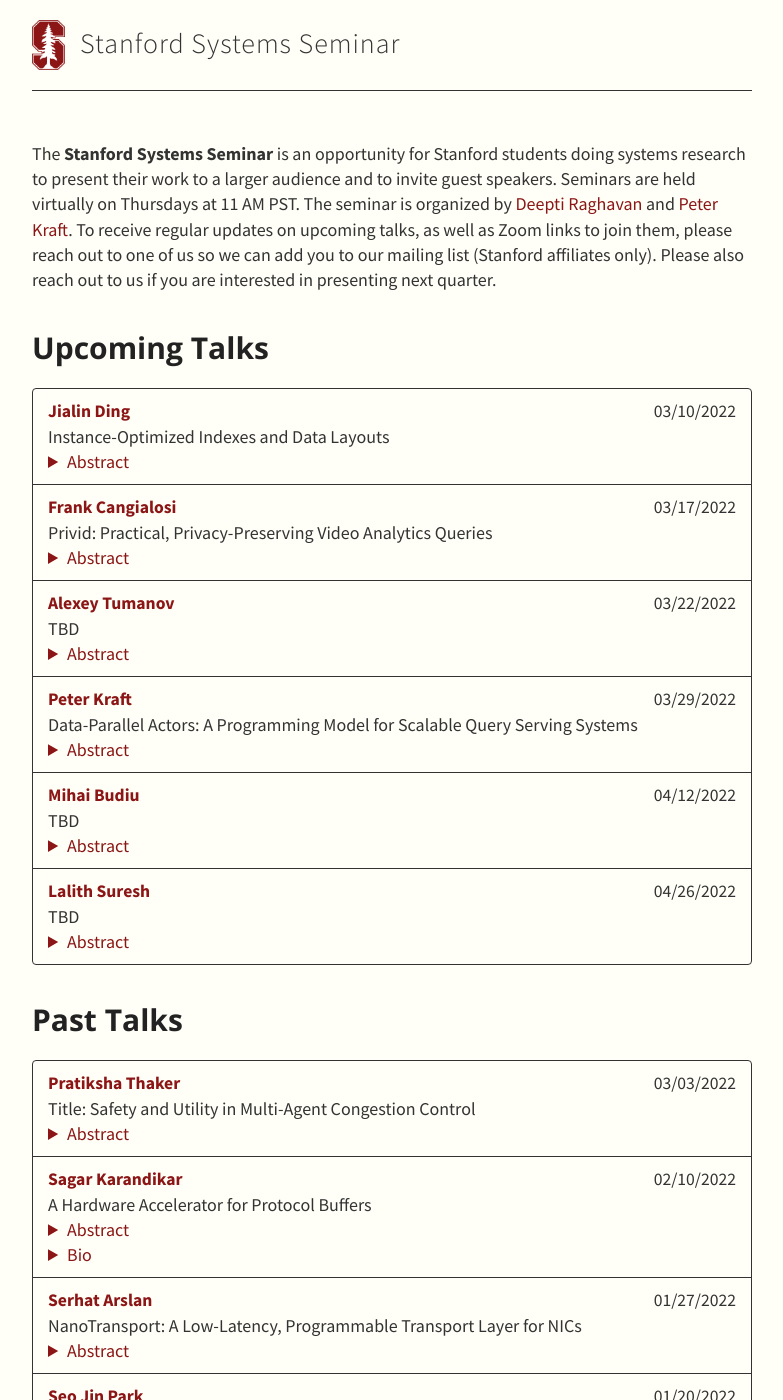
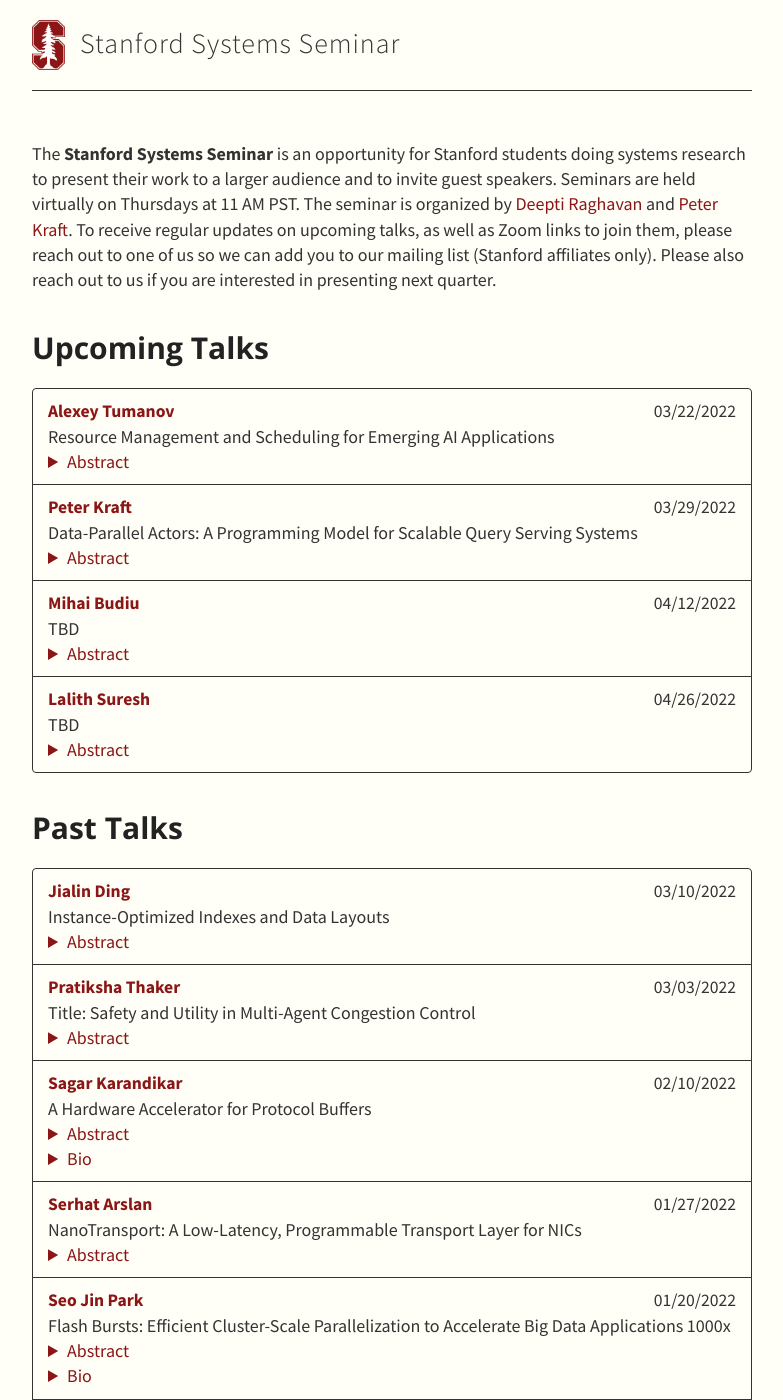
Before and after one commit to stanford-systems-seminar/stanford-systems-seminar.github.io, a Jekyll site: the page built from index.md, in a window 1280 px wide and 1400 px high. Shown: the whole window, without its empty margins (248-1031 px from the left). Built offline with Jekyll 4.4.1, drawn with Linux system fonts in a browser that asks for light colours.

Commit message:
Update talks.yml

```diff
--- a/_data/talks.yml
+++ b/_data/talks.yml
@@ -1,24 +1,11 @@
 - type: Upcoming Talks
   members:
-      - speaker: Jialin Ding
-        date: 03/10/2022
-        title: "Instance-Optimized Indexes and Data Layouts"
-        abstract: "Scanning and filtering over multi-dimensional tables are key operations in modern analytical database engines. To optimize the performance
-of these operations, databases often use multi-dimensional indexes or specialized data layouts (e.g., Z-order). However, these schemes are hard to tune and their performance is inconsistent.
-In this talk, I will present Flood and Tsunami, two learned multi-dimensional read-optimized indexes for in-memory analytic workloads. By automatically
-co-optimizing the index structure and data layout for a particular dataset and workload, Flood and Tsunami achieve up to 10X faster query performance and 100X smaller index size than optimally-tuned traditional indexes. I will conclude by giving
-a brief overview of ongoing work on incorporating instance-optimized data layouts into SageDB, a learned database system."
-        website: https://jialinding.github.io/
-      - speaker: Frank Cangialosi
-        date: 03/17/2022
-        title: "Privid: Practical, Privacy-Preserving Video Analytics Queries"
-        abstract: "TBD"
-        website: https://people.csail.mit.edu/frankc/
       - speaker: Alexey Tumanov
         date: 03/22/2022
-        title: "TBD"
-        abstract: "TBD"
+        title: "Resource Management and Scheduling for Emerging AI Applications"
+        abstract: "My current research interest is in systems support and resource management for distributed machine learning frameworks and applications. Specifically, I am currently working on distributed systems and resource management algorithms for soft-real time Machine Learning inference. This builds on award-winning (Best Student Paper, EuroSys'16) body of R&D at Carnegie Mellon modeling, designing, and developing abstractions, primitives, algorithms and systems for a general resource management framework for static and dynamic heterogeneity, hard and soft placement constraints, time-varying resource capacity guarantees, and combinatorial constraints in heterogeneous resource contexts. Earlier motivating work published in ACM SoCC'12 recently led to a Test of Time award at SoCC'21. I focus on developing algorithms and building systems that support an array of practical aspects of Machine Learning."
         website: https://faculty.cc.gatech.edu/~atumanov/
+        bio: "I am a tenure-track Assistant Professor in the School of Computer Science at Georgia Tech since August 2019. I completed my postdoc at the University of California, Berkeley, working with Ion Stoica and collaborating closely with Joseph Gonzalez. I completed my Ph.D. at Carnegie Mellon University, advised by Gregory Ganger. At Carnegie Mellon, I was honored by the prestigious NSERC Alexander Graham Bell Canada Graduate Scholarship (NSERC CGS-D3) and partially funded by the Intel Science and Technology Centre for Cloud Computing (ISTC-CC) and the Parallel Data Lab (PDL) industry consortium."
       - speaker: Peter Kraft
         date: 03/29/2022
         title: "Data-Parallel Actors: A Programming Model for Scalable Query Serving Systems"
@@ -36,6 +23,15 @@ a brief overview of ongoing work on incorporating instance-optimized data layout
         website: https://research.vmware.com/researchers/lalith-suresh
 - type: Past Talks
   members:
+    - speaker: Jialin Ding
+      date: 03/10/2022
+      title: "Instance-Optimized Indexes and Data Layouts"
+      abstract: "Scanning and filtering over multi-dimensional tables are key operations in modern analytical database engines. To optimize the performance
+of these operations, databases often use multi-dimensional indexes or specialized data layouts (e.g., Z-order). However, these schemes are hard to tune and their performance is inconsistent.
+In this talk, I will present Flood and Tsunami, two learned multi-dimensional read-optimized indexes for in-memory analytic workloads. By automatically
+co-optimizing the index structure and data layout for a particular dataset and workload, Flood and Tsunami achieve up to 10X faster query performance and 100X smaller index size than optimally-tuned traditional indexes. I will conclude by giving
+a brief overview of ongoing work on incorporating instance-optimized data layouts into SageDB, a learned database system."
+      website: https://jialinding.github.io/
     - speaker: Pratiksha Thaker
       date: 03/03/2022
       title: "Title: Safety and Utility in Multi-Agent Congestion Control"
```
